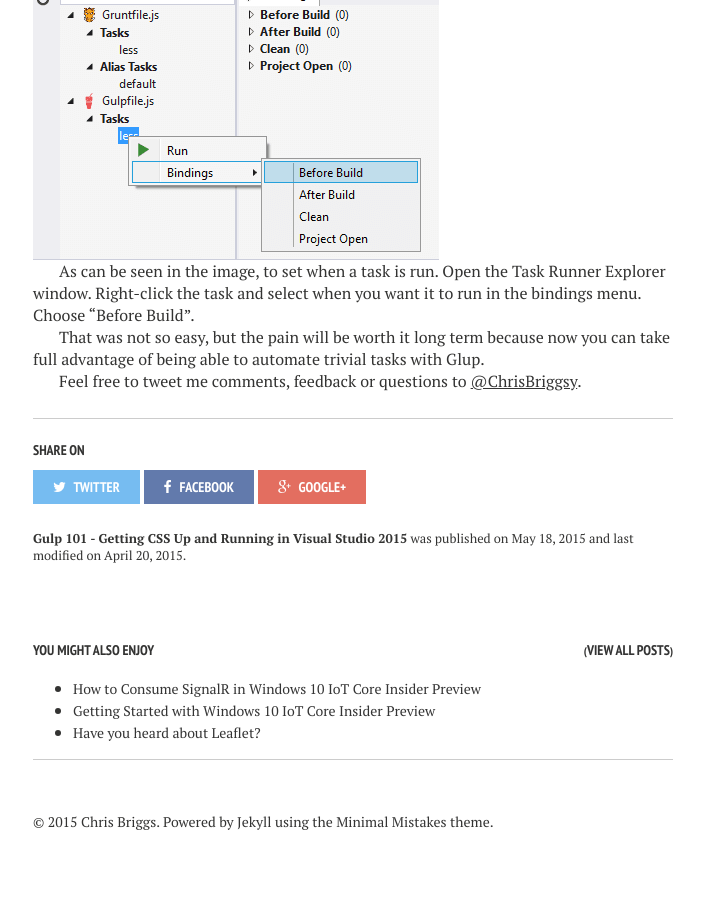
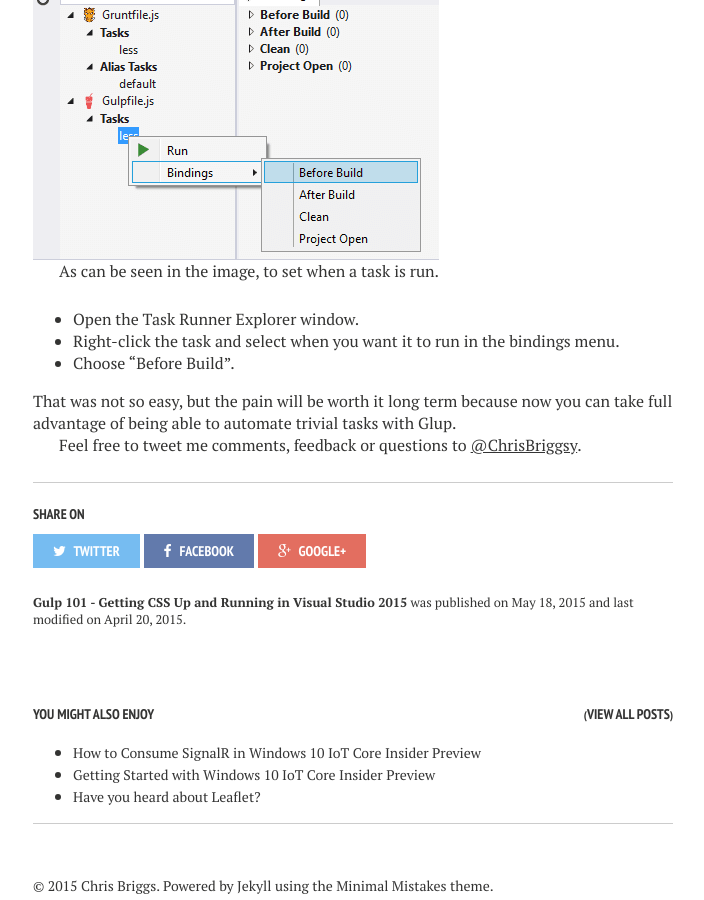
Before and after one commit to Briggsc28/briggsc28.github.io, a Jekyll site: the page built from _posts/2015-05-18-Glup-101-CSS-all-the-LESS.md, in a window 1280 px wide and 900 px high, scrolled down 2131 px. Shown: the whole window, without its empty margins (287-991 px from the left). Built offline with Jekyll 4.4.1, drawn with Linux system fonts in a browser that asks for light colours; nearby versions of some CDN libraries.

Commit message:
Made bullet points

```diff
--- a/_posts/2015-05-18-Glup-101-CSS-all-the-LESS.md
+++ b/_posts/2015-05-18-Glup-101-CSS-all-the-LESS.md
@@ -73,7 +73,11 @@
 
 ![Run the new Gulp task on build](/images/TaskRunnerExplorer-compressor.png)
 
-As can be seen in the image, to set when a task is run. Open the Task Runner Explorer window. Right-click the task and select when you want it to run in the bindings menu. Choose "Before Build".
+As can be seen in the image, to set when a task is run.
+
+* Open the Task Runner Explorer window.
+* Right-click the task and select when you want it to run in the bindings menu.
+* Choose "Before Build".
 
 That was not so easy, but the pain will be worth it long term because now you can take full advantage of being able to automate trivial tasks with Glup.
 
```
